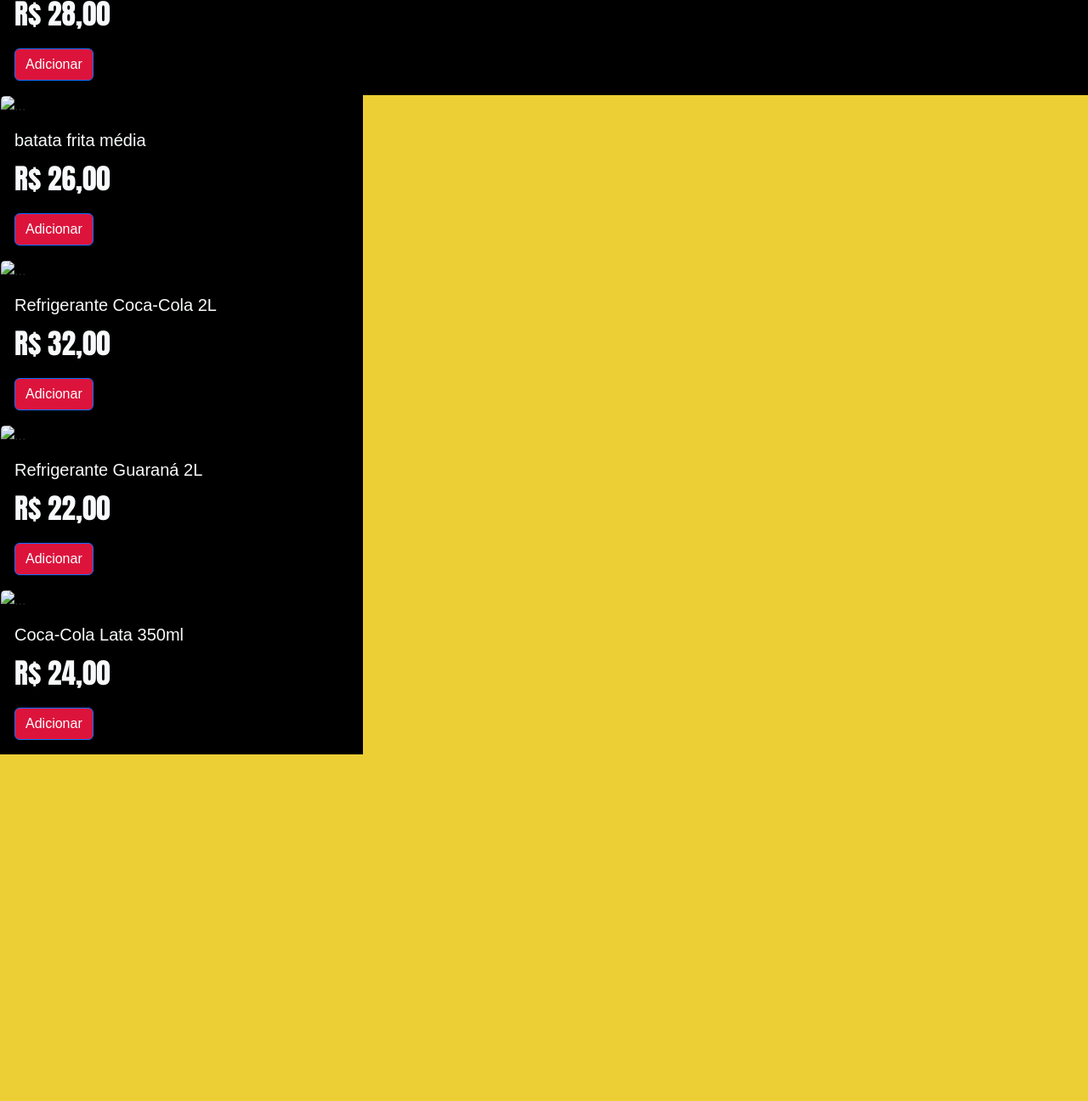
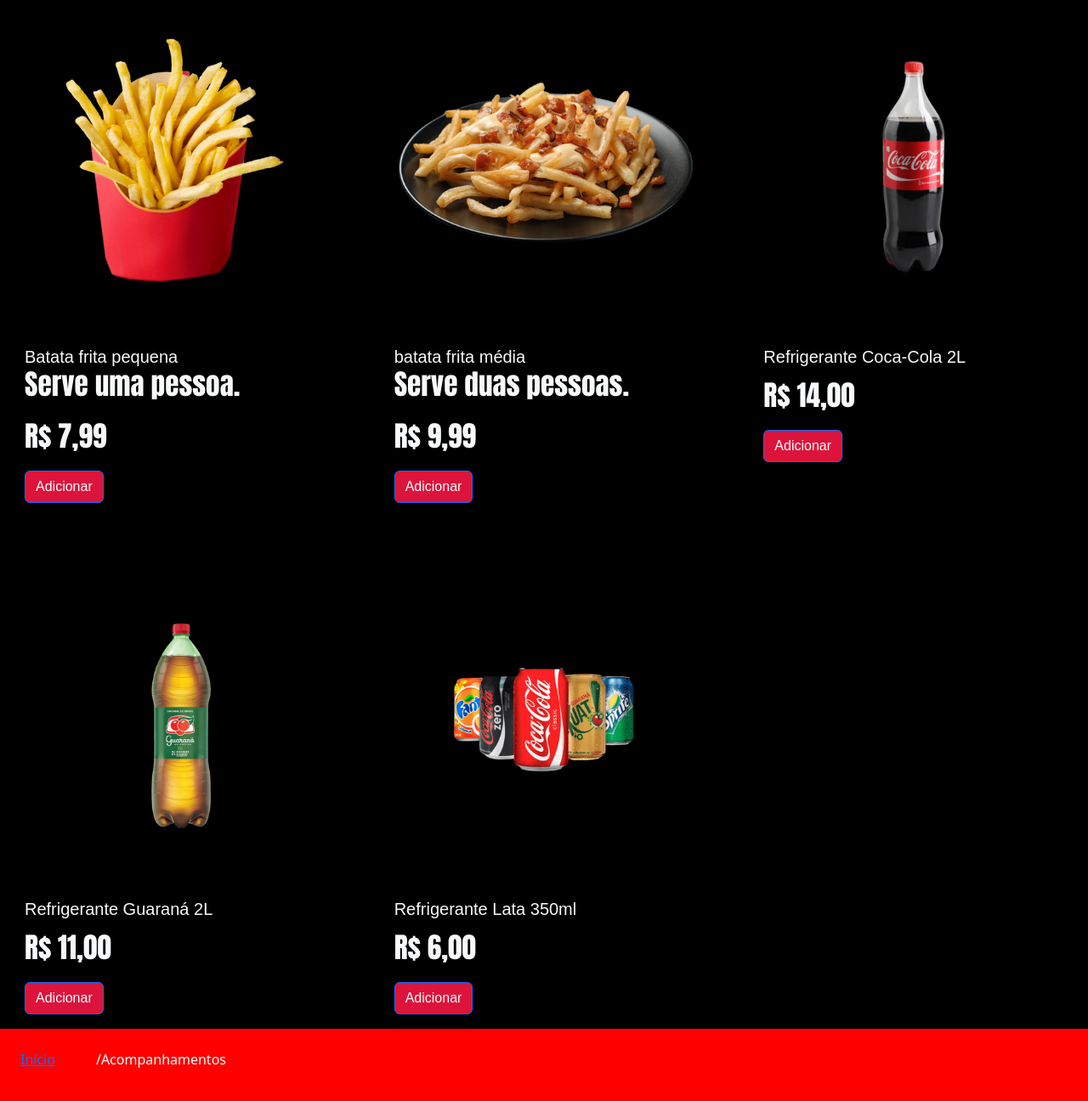
Before and after one commit to joaobarto/site_bootstrap, a plain HTML site: page Acompanhamento.html in a window 1280 px wide. Shown: the part 130-1426 px from the top of the page at 85% size. Before the commit the page ends 1018 px from the top, so only its background shows below. Drawn offline with nearby package versions, Linux system fonts and the light colour scheme.

Commit message:
Atualização

```diff
--- a/Acompanhamento.html
+++ b/Acompanhamento.html
@@ -51,30 +51,74 @@
     </nav>
   </header>
   <main>
+    <nav aria-label="breadcrumb">
+      <ol class="breadcrumb">
+          <li class="breadcrumb-item  p-4" href="paginaprincipal.html">Início</a></li>
+          <li class="breadcrumb-item active p-4" aria-current="page">Acompanhamentos</li>
+      </ol>
+  </nav>
 
     <div class="row" style="background-color: rgb(0, 0, 0)">
-      <div class="col-2 g-4" style="background-color: black;">
+      <div class="col-4 g-5" style="background-color: black;">
         <div class="card" style="background-color: rgb(0,0, 0);">
-          <img src=""
+          <img src="img/batata.png"
             class="card-img-top" alt="...">
           <div class="card-body" style="background-color: black;">
-            <h5 class="card-title text-light">Batata frita pequena</h5>
-            <p class="card-text text-light">R$ 28,00</p>
+            <h5 class="card-title text-light">Batata frita pequena <p>Serve uma pessoa.</h5>
+            <p class="card-text text-light">R$ 7,99</p>
             <a href="#" class="btn btn-primary" style="background-color:crimson">Adicionar</a>
-
-              </div>
-            </div>
           </div>
         </div>
       </div>
 
       <div class="col-4 g-5" style="background-color: black;">
         <div class="card" style="background-color: rgb(0, 0, 0);">
-          <img src=""
+          <img src="img/batata g.png"
             class="card-img-top" alt="...">
           <div class="card-body">
-            <h5 class="card-title text-light">batata frita média</h5>
-            <p class="card-text text-light">R$ 26,00</p>
+            <h5 class="card-title text-light">batata frita média <p>Serve duas pessoas.</h5>
+            <p class="card-text text-light">R$ 9,99</p>
+            <a href="#" class="btn btn-primary" style="background-color:crimson">Adicionar</a>
+
+          </div>
+        </div>
+      </div>
+
+      <div class="col-4 g-5" style="background-color: black;">
+        <div class="card" style="background-color: rgb(0,0, 0);">
+          <img src="img/coca.png"
+            class="card-img-top" alt="...">
+          <div class="card-body">
+            <h5 class="card-title text-light">Refrigerante Coca-Cola 2L</h5>
+            <p class="card-text text-light">R$ 14,00</p>
+            <a href="#" class="btn btn-primary" style="background-color:crimson">Adicionar</a>
+
+          </div>
+        </div>
+      </div>
+
+      <div class="col-4 g-5" style="background-color: black;">
+        <div class="card" style="background-color: rgb(0,0, 0);">
+          <img src="img/gua.png"
+            class="card-img-top" alt="...">
+          <div class="card-body">
+            <h5 class="card-title text-light">Refrigerante Guaraná 2L</h5>
+            <p class="card-text text-light">R$ 11,00</p>
+            <a href="#" class="btn btn-primary" style="background-color:crimson">Adicionar</a>
+
+
+
+          </div>
+        </div>
+      </div>
+
+      <div class="col-4 g-5" style="background-color: black;">
+        <div class="card" style="background-color: rgb(0,0, 0);">
+          <img src="img/latas.png"
+            class="card-img-top" alt="...">
+          <div class="card-body">
+            <h5 class="card-title text-light">Refrigerante Lata 350ml</h5>
+            <p class="card-text text-light">R$ 6,00</p>
             <a href="#" class="btn btn-primary" style="background-color:crimson">Adicionar</a>
 
                 </div>
@@ -84,55 +128,15 @@
         </div>
       </div>
 
-      <div class="col-4 g-5" style="background-color: black;">
-        <div class="card" style="background-color: rgb(0,0, 0);">
-          <img src=""
-            class="card-img-top" alt="...">
-          <div class="card-body">
-            <h5 class="card-title text-light">Refrigerante Coca-Cola 2L</h5>
-            <p class="card-text text-light">R$ 32,00</p>
-            <a href="#" class="btn btn-primary" style="background-color:crimson">Adicionar</a>
-
-                </div>
-              </div>
-            </div>
-          </div>
-        </div>
-      </div>
-
-      <div class="col-4 g-5" style="background-color: black;">
-        <div class="card" style="background-color: rgb(0,0, 0);">
-          <img src=""
-            class="card-img-top" alt="...">
-          <div class="card-body">
-            <h5 class="card-title text-light">Refrigerante Guaraná 2L</h5>
-            <p class="card-text text-light">R$ 22,00</p>
-            <a href="#" class="btn btn-primary" style="background-color:crimson">Adicionar</a>
-
-                </div>
-              </div>
-            </div>
-          </div>
-        </div>
-      </div>
-
-      <div class="col-4 g-5" style="background-color: black;">
-        <div class="card" style="background-color: rgb(0,0, 0);">
-          <img src=""
-            class="card-img-top" alt="...">
-          <div class="card-body">
-            <h5 class="card-title text-light">Coca-Cola Lata 350ml</h5>
-            <p class="card-text text-light">R$ 24,00</p>
-            <a href="#" class="btn btn-primary" style="background-color:crimson">Adicionar</a>
-                </div>
-              </div>
-            </div>
-          </div>
-        </div>
-      </div>
-
   </main>
-  <footer> </footer>
+  <footer>
+    <nav aria-label="breadcrumb">
+      <ol class="breadcrumb">
+          <li class="breadcrumb-item p-4"><a href="paginaprincipal.html">Início</a></li>
+          <li class="breadcrumb-item1 active p-4" aria-current="page">/Acompanhamentos</li>
+      </ol>
+  </nav>
+</footer>
   <script src="https://cdn.jsdelivr.net/npm/bootstrap@5.3.3/dist/js/bootstrap.bundle.min.js"
     integrity="sha384-YvpcrYf0tY3lHB60NNkmXc5s9fDVZLESaAA55NDzOxhy9GkcIdslK1eN7N6jIeHz"
     crossorigin="anonymous"></script>
--- a/css/styles.css
+++ b/css/styles.css
@@ -1,7 +1,5 @@
-body,
-main,
-footer {
-    background-color: rgb(235, 207, 53);
+body, main, header{
+    background-color: rgb(255, 204, 36);
 }
 
 .navbar {
@@ -49,5 +47,10 @@
 }
 .modal{
     text-align:left;
-
 }
+.breadcrumb-item1{
+    color: white;
+}
+body, footer{
+    background-color: red;
+}
```
Also changed, not shown: lanches.html (+14 -6 lines), paginaprincipal.html (+47 -13 lines), quemsomos.html (+3 -2 lines), img/batata g.png (added), img/batata.png (added), img/coca.png (added), img/gua.png (added), img/lanche.png (added), img/lanche1.png (added), img/lanche2.png (added), img/lanche5.png (added), img/lata.png (added), img/latas.png (added), img/lnch.png (added), 1 more files, 1 other file.
